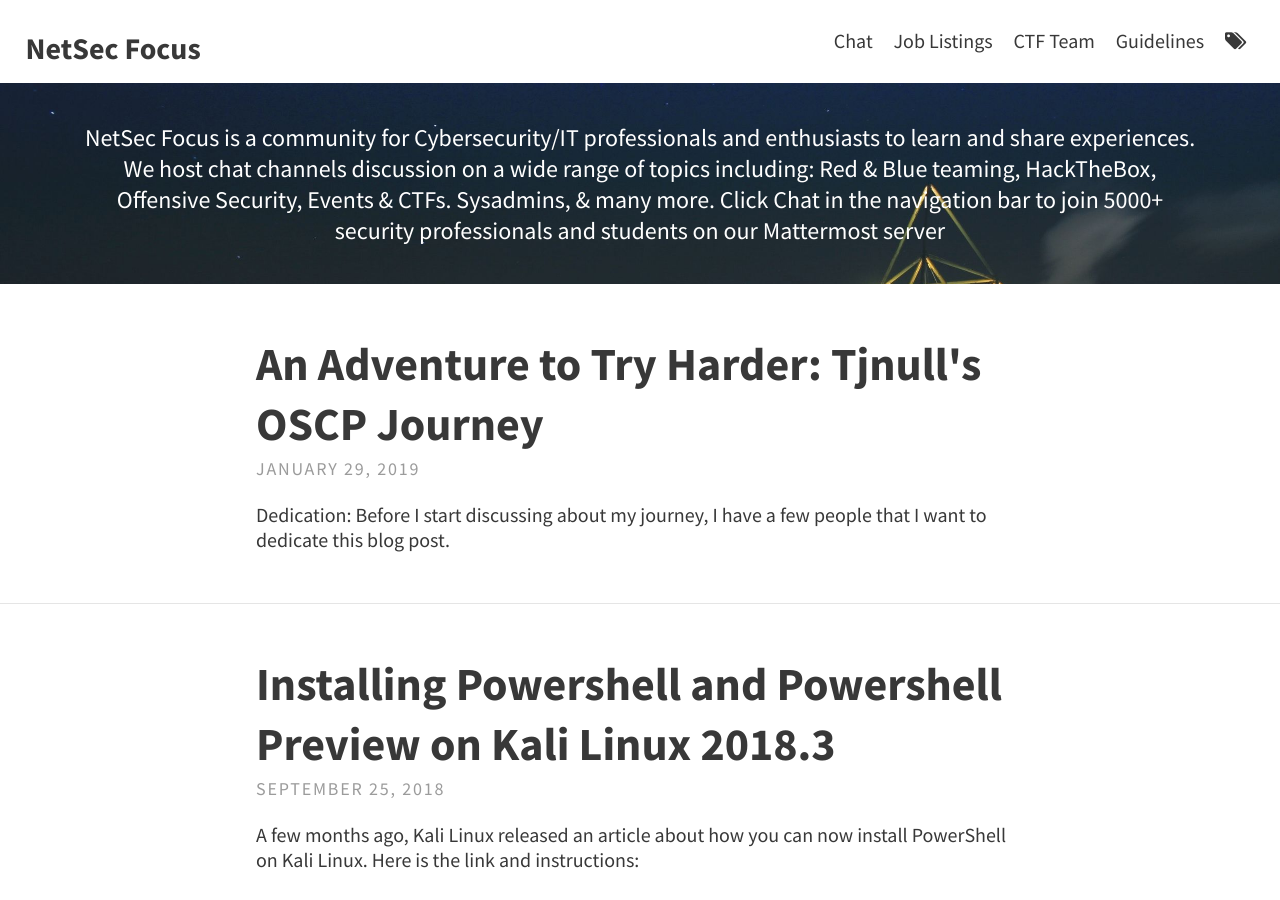
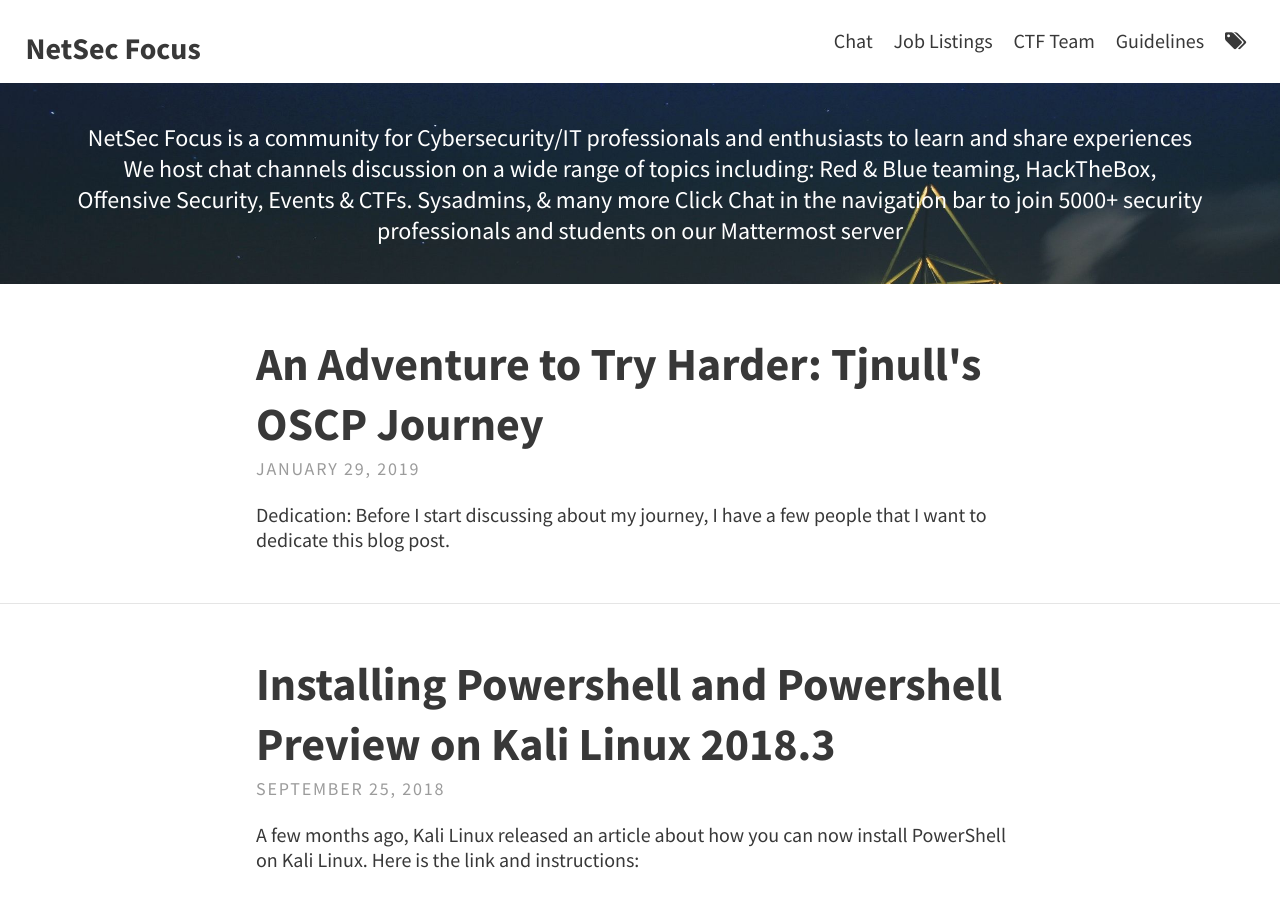
Before and after one commit to NetSec-Focus/netsec-focus.github.io, a Jekyll site: the page built from index.html, in a window 1280 px wide and 900 px high. Built offline with Jekyll 4.4.1, drawn with Linux system fonts in a browser that asks for light colours; the list of posts is cut into pages by our own code.

Commit message:
Update _config.yml

```diff
--- a/_config.yml
+++ b/_config.yml
@@ -15,7 +15,7 @@ theme_settings:
   gravatar: # Email MD5 hash
 
   # Header and footer text
-  header_text: "NetSec Focus is a community for Cybersecurity/IT professionals and enthusiasts to learn and share experiences. We host chat channels discussion on a wide range of topics including: Red & Blue teaming, HackTheBox, Offensive Security, Events & CTFs. Sysadmins, & many more. Click Chat in the navigation bar to join 5000+ security professionals and students on our Mattermost server"
+  header_text: "NetSec Focus is a community for Cybersecurity/IT professionals and enthusiasts to learn and share experiences We host chat channels discussion on a wide range of topics including: Red & Blue teaming, HackTheBox, Offensive Security, Events & CTFs. Sysadmins, & many more Click Chat in the navigation bar to join 5000+ security professionals and students on our Mattermost server"
   header_text_feature_image: assets/img/pexels/triangular.jpeg
   footer_text: >
 
```
